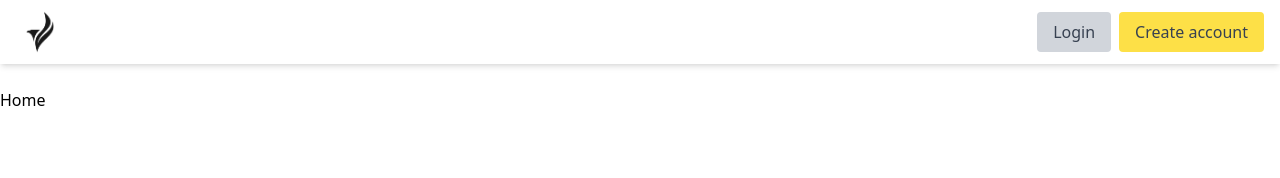
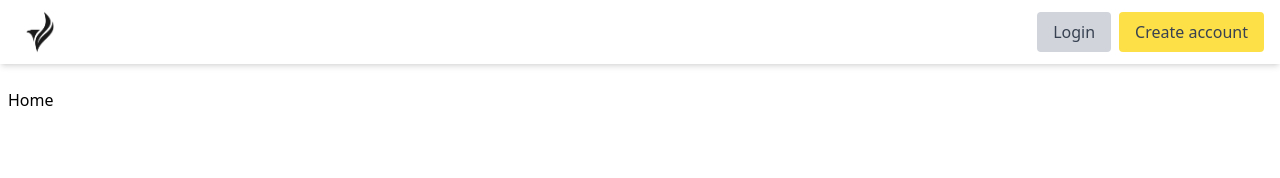
Before and after one commit to cissok/boobette-front-end, a Nuxt app: page / in a window 1280 px wide. Shown: the top 178 px of the page. Built offline with nearby package versions, Linux system fonts and the light colour scheme.

Commit message:
Add padding container

```diff
--- a/layouts/default.vue
+++ b/layouts/default.vue
@@ -1,7 +1,7 @@
 <template>
   <div>
     <Header />
-    <main class="container mx-auto my-6">
+    <main class="container mx-auto my-6 px-2">
       <NuxtPage />
     </main>
     <Footer />
```
